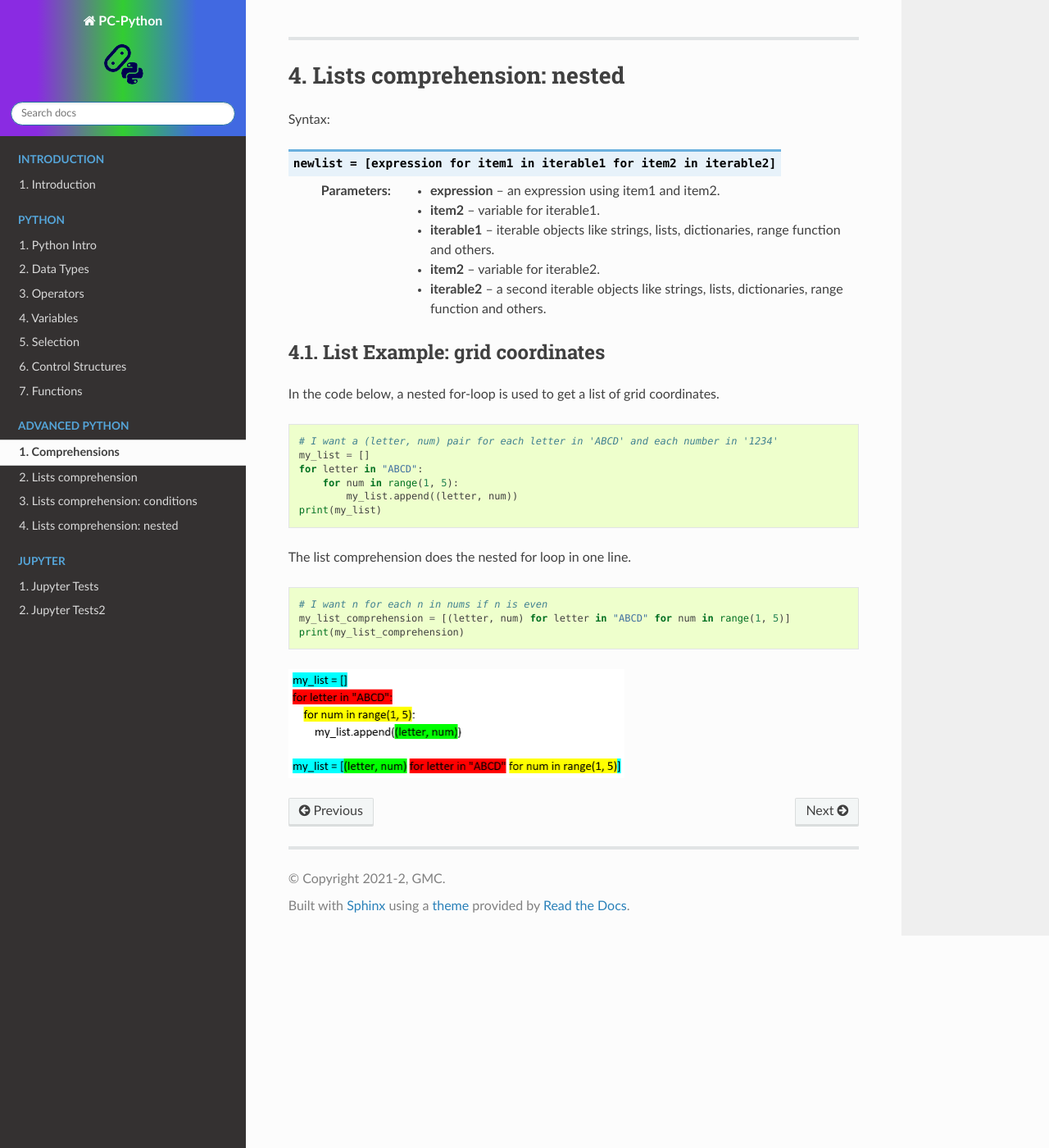
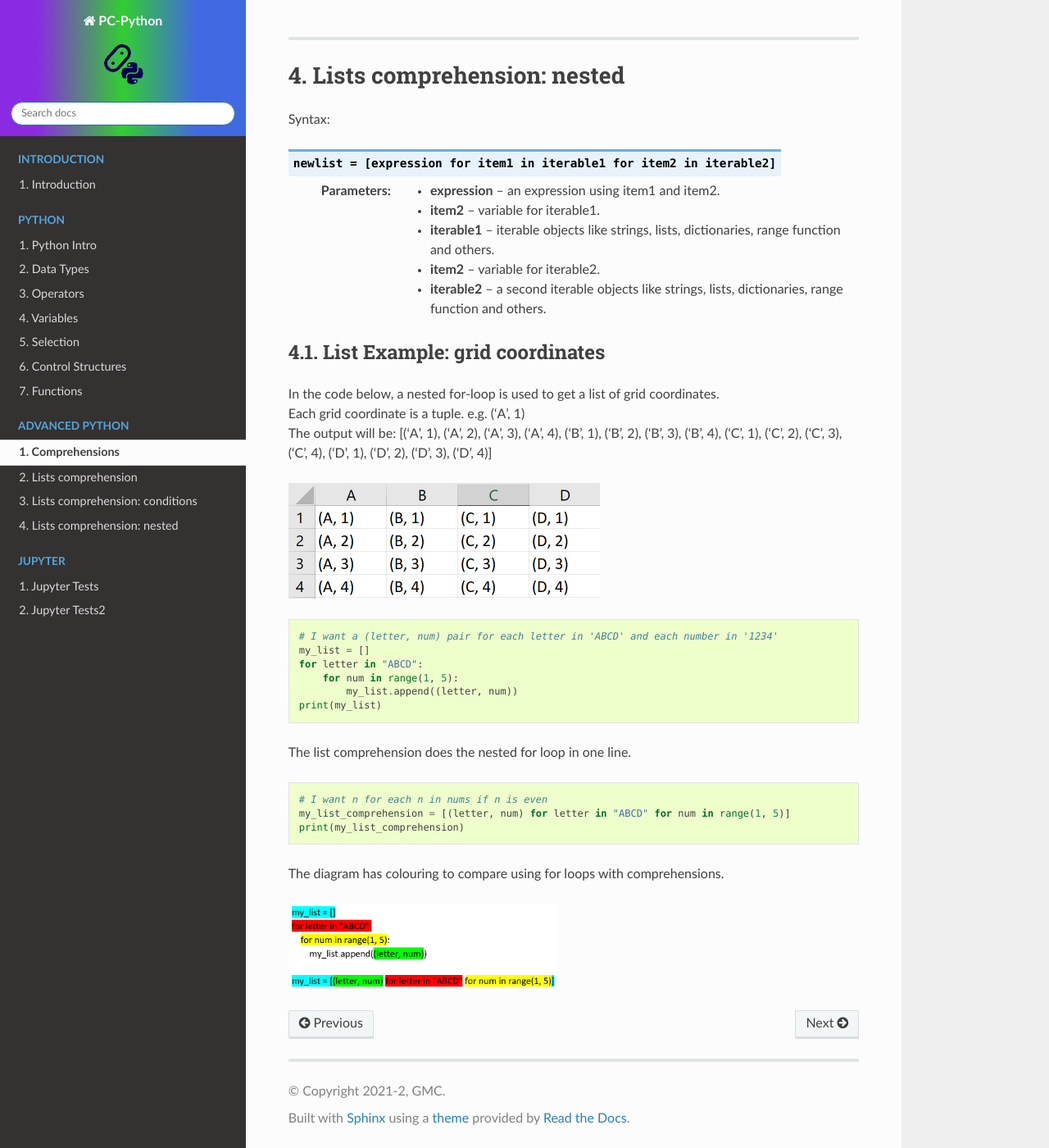
Before and after one commit to gmc-code/PC-Python, a Sphinx documentation site: the page built from docs/python/comprehensions.rst, in a window 1280 px wide and 1400 px high, scrolled down 3970 px. Shown: the whole window at 82% size. Built offline with Sphinx 7.4.7 and the Read the Docs theme 2.0.0, drawn with Linux system fonts in a browser that asks for light colours; pages that are not in the unit, such as notebooks, are missing from menus.

Commit message:
comprehension

```diff
--- a/docs/python/comprehensions.rst
+++ b/docs/python/comprehensions.rst
@@ -212,6 +212,11 @@ List Example: grid coordinates
 -----------------------------------
 
 | In the code below, a nested for-loop is used to get a list of grid coordinates.
+| Each grid coordinate is a tuple. e.g. ('A', 1)
+| The output will be: [('A', 1), ('A', 2), ('A', 3), ('A', 4), ('B', 1), ('B', 2), ('B', 3), ('B', 4), ('C', 1), ('C', 2), ('C', 3), ('C', 4), ('D', 1), ('D', 2), ('D', 3), ('D', 4)]
+
+.. image:: images/grid.png
+    :scale: 50%
 
 
 .. code-block:: python
@@ -224,8 +229,6 @@ List Example: grid coordinates
             my_list.append((letter, num))
     print(my_list)
 
-
-
 | The list comprehension does the nested for loop in one line.
 
 .. code-block:: python
@@ -235,6 +238,7 @@ List Example: grid coordinates
     my_list_comprehension = [(letter, num) for letter in "ABCD" for num in range(1, 5)]
     print(my_list_comprehension)
 
+| The diagram has colouring to compare using for loops with comprehensions.
 
 .. image:: images/list_comprehension_colours_nested.png
-    :scale: 50%
+    :scale: 40%
```
Also changed, not shown: docs/python/images/grid.png (added), 2 other files.
